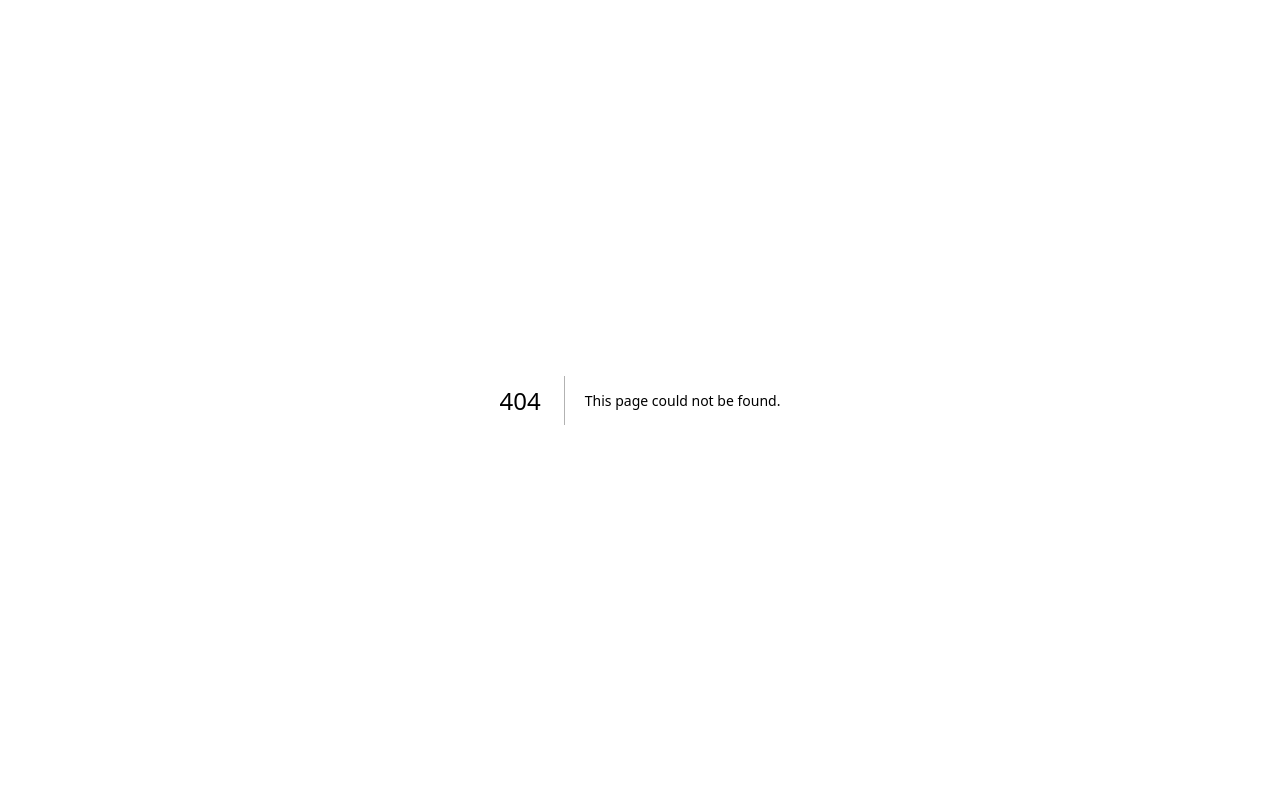
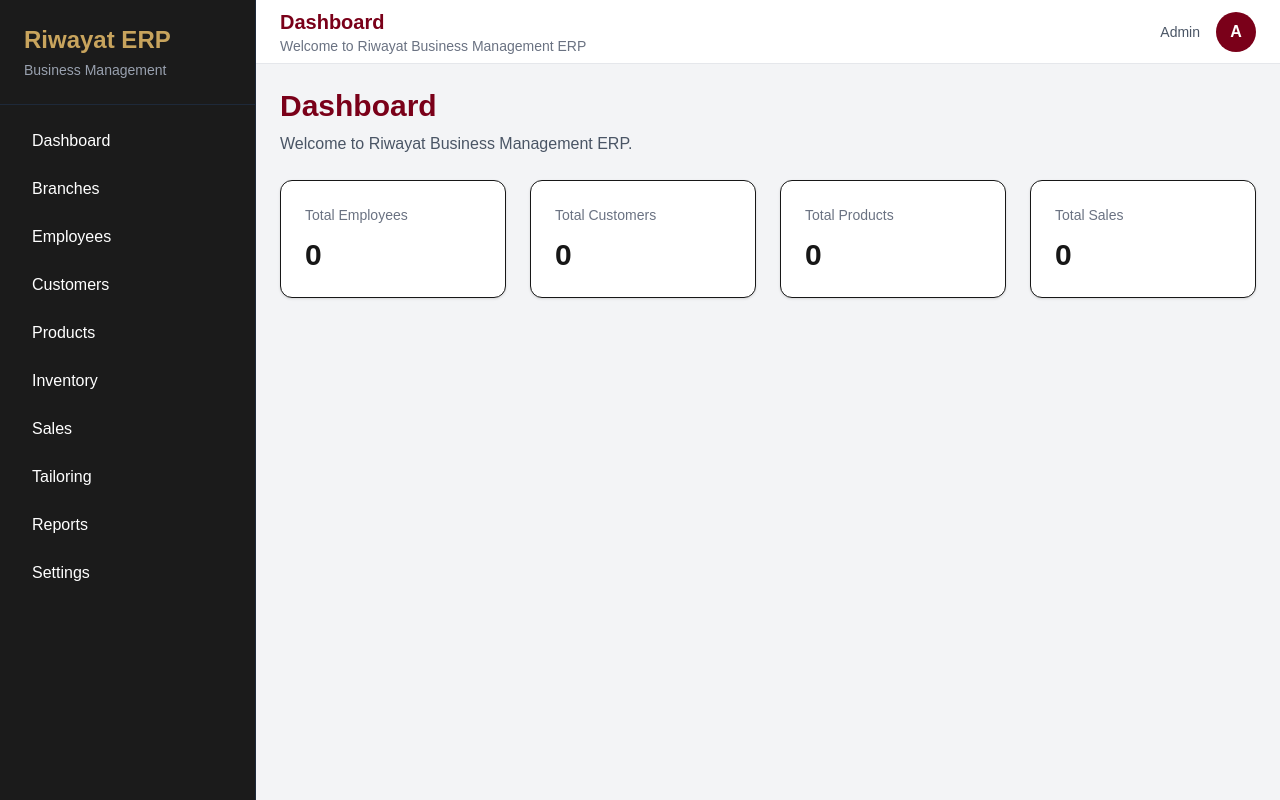
Before and after one commit to Riwayat-classic/riwayat-business-management-erp, a Next.js app: page /dashboard in a window 1280 px wide. Before the commit this address had no page. Built offline with nearby package versions, Linux system fonts and the light colour scheme.

Commit message:
Create page.tsx

```diff
--- /dev/null
+++ b/app/(dashboard)/dashboard/page.tsx
@@ -0,0 +1,57 @@
+export default function DashboardPage() {
+  return (
+    <div className="space-y-6">
+      <div>
+        <h1 className="text-3xl font-bold text-[#7A0019]">
+          Dashboard
+        </h1>
+
+        <p className="mt-2 text-gray-600">
+          Welcome to Riwayat Business Management ERP.
+        </p>
+      </div>
+
+      <div className="grid grid-cols-1 gap-6 md:grid-cols-2 xl:grid-cols-4">
+        <div className="rounded-xl border bg-white p-6 shadow-sm">
+          <h3 className="text-sm text-gray-500">
+            Total Employees
+          </h3>
+
+          <p className="mt-3 text-3xl font-bold">
+            0
+          </p>
+        </div>
+
+        <div className="rounded-xl border bg-white p-6 shadow-sm">
+          <h3 className="text-sm text-gray-500">
+            Total Customers
+          </h3>
+
+          <p className="mt-3 text-3xl font-bold">
+            0
+          </p>
+        </div>
+
+        <div className="rounded-xl border bg-white p-6 shadow-sm">
+          <h3 className="text-sm text-gray-500">
+            Total Products
+          </h3>
+
+          <p className="mt-3 text-3xl font-bold">
+            0
+          </p>
+        </div>
+
+        <div className="rounded-xl border bg-white p-6 shadow-sm">
+          <h3 className="text-sm text-gray-500">
+            Total Sales
+          </h3>
+
+          <p className="mt-3 text-3xl font-bold">
+            0
+          </p>
+        </div>
+      </div>
+    </div>
+  );
+}
```
